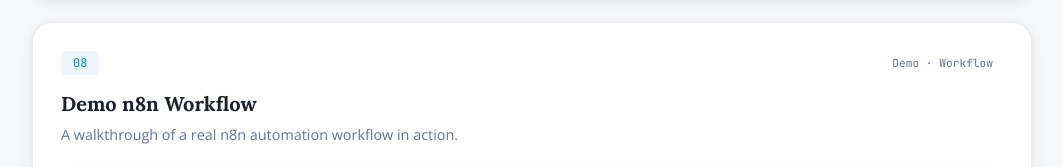
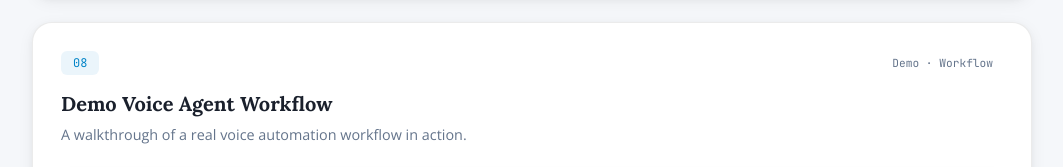
Before and after one commit to teefsteefsteefsteeg/tan012261, a plain HTML site: page index.html in a window 1280 px wide. Shown: the part 7678-7845 px from the top of the page, without its empty margins (108-1171 px from the left). Drawn offline with nearby package versions, Linux system fonts and the light colour scheme.

Commit message:
Update index.html

```diff
--- a/index.html
+++ b/index.html
@@ -796,8 +796,8 @@
             <span class="flow-tag">Demo · Workflow</span>
           </div>
           <div class="flow-card-body">
-            <h3>Demo n8n Workflow</h3>
-            <p>A walkthrough of a real n8n automation workflow in action.</p>
+            <h3>Demo Voice Agent Workflow</h3>
+            <p>A walkthrough of a real voice automation workflow in action.</p>
           </div>
           <div class="flow-image-wrap">
             <iframe
```
